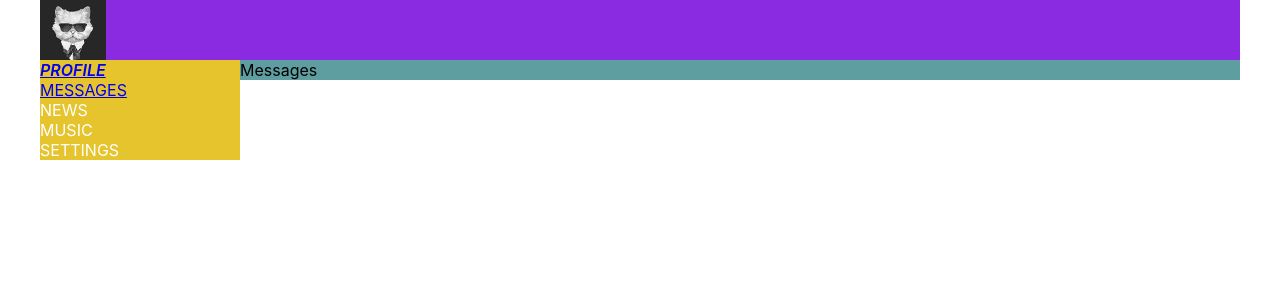
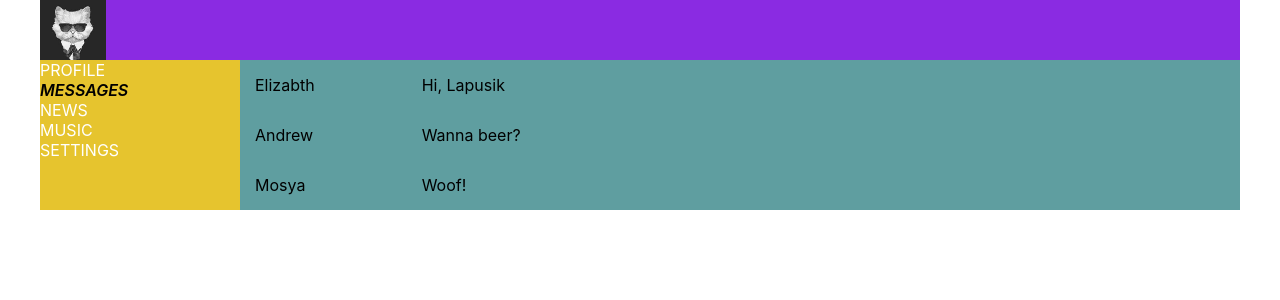
Before and after one commit to ElizaCalmau/react-snw, a React (Create React App) app: page /messages in a window 1280 px wide. Shown: the top 300 px of the page. Built offline with nearby package versions, Linux system fonts and the light colour scheme.

Commit message:
Create a base html for messages

```diff
--- a/src/App.js
+++ b/src/App.js
@@ -7,6 +7,7 @@ import Header from './components/Header/Header';
 import Messages from './components/Messages/Messages';
 import Navbar from './components/Navbar/Navbar';
 import Page1 from './components/Page1/Page1';
+
 
 
 const App = () => {
@@ -19,7 +20,6 @@ const App = () => {
               <Routes>
               <Route path='/page1' element={<Page1 />} />
               <Route path='/messages' element={<Messages />} />
-
               </Routes>
             </div>
 
--- a/src/components/Messages/Messages.jsx
+++ b/src/components/Messages/Messages.jsx
@@ -4,7 +4,18 @@ import s from './Messages.module.css'
 const Messages = () => {
     return(
         <div className={s.messages}>
-            Messages
+            <div className={s.dialogs}>
+                    <div className={s.dialogsItems}>
+                        <div className={s.dialog}>Elizabth</div>
+                        <div className={s.dialog}>Andrew</div>
+                        <div className={s.dialog}>Mosya</div>
+                    </div>
+                    <div className={s.messageItems}>
+                        <div className={s.mess}>Hi, Lapusik</div>
+                        <div className={s.mess}>Wanna beer?</div>
+                        <div className={s.mess}>Woof!</div>
+                    </div>
+            </div>
         </div>
     )
 }
--- a/src/components/Messages/Messages.module.css
+++ b/src/components/Messages/Messages.module.css
@@ -2,3 +2,24 @@
     background-color: cadetblue;
 
 }
+
+.dialogs{
+    display: grid;
+    grid-template-columns: 2fr 10fr;
+}
+
+.dialogsItems{
+
+}
+
+.dialog{
+    padding: 15px;
+}
+
+.messageItems{
+
+}
+
+.mess{
+    padding: 15px;
+}
--- a/src/components/Navbar/Navbar.jsx
+++ b/src/components/Navbar/Navbar.jsx
@@ -1,14 +1,16 @@
 import React from 'react';
+import { NavLink } from 'react-router-dom';
+
 import s from './Navbar.module.css'
 console.log(s);
 const Navbar = () => {
     return (
         <nav className= {s.nav}>
-        <div className= {`${s.item} ${s.active}`}><a href='/page1'>Profile</a></div>
-        <div className= {s.item}><a href='/messages'>Messages</a></div>
-        <div className= {s.item}><a>News</a></div>
-        <div className= {s.item}><a>Music</a></div>
-        <div className= {s.item}><a>Settings</a></div>
+        <div className= {s.item}><NavLink to='/page1' className= { navData => navData.isActive ? s.active : s.item }> Profile</NavLink></div>
+        <div className= {s.item}><NavLink to='/messages'className= { navData => navData.isActive ? s.active : s.item }>Messages</NavLink></div>
+        <div className= {s.item}><NavLink to='/news'className= { navData => navData.isActive ? s.active : s.item}>News</NavLink></div>
+        <div className= {s.item}><NavLink to='/music'className= { navData => navData.isActive ? s.active : s.item}>Music</NavLink></div>
+        <div className= {s.item}><NavLink to='/settings'className= { navData => navData.isActive ? s.active : s.item}>Settings</NavLink></div>
      </nav>
     )
 }
--- a/src/components/Navbar/Navbar.module.css
+++ b/src/components/Navbar/Navbar.module.css
@@ -5,9 +5,11 @@
   .item {
     color: white;
     text-transform: uppercase;
+    text-decoration: none;
   }
-  .item.active {
+  .active {
     color: black;
     font-style: italic;
     font-weight: 600;
+    text-decoration: none;
   }
```
